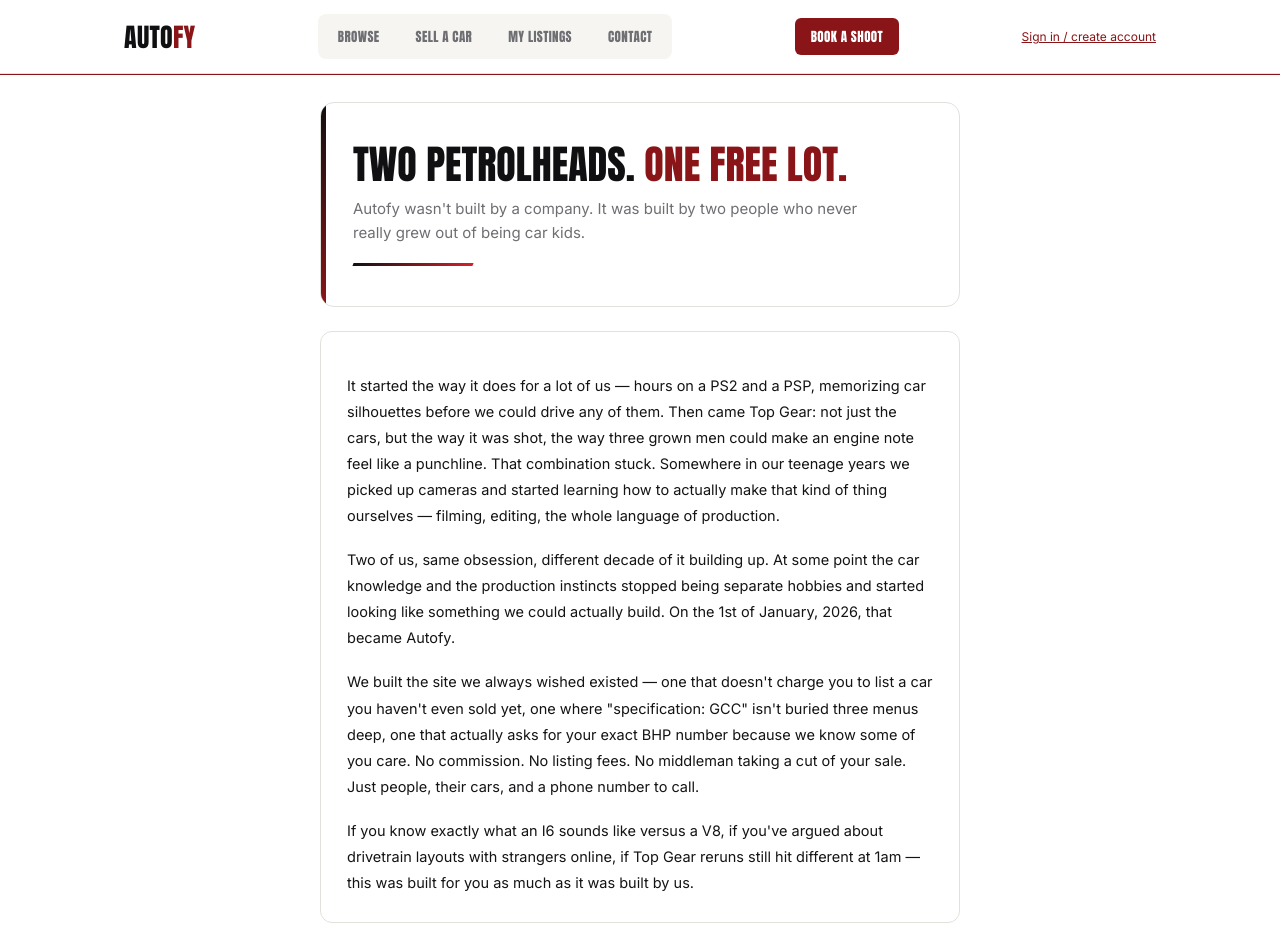
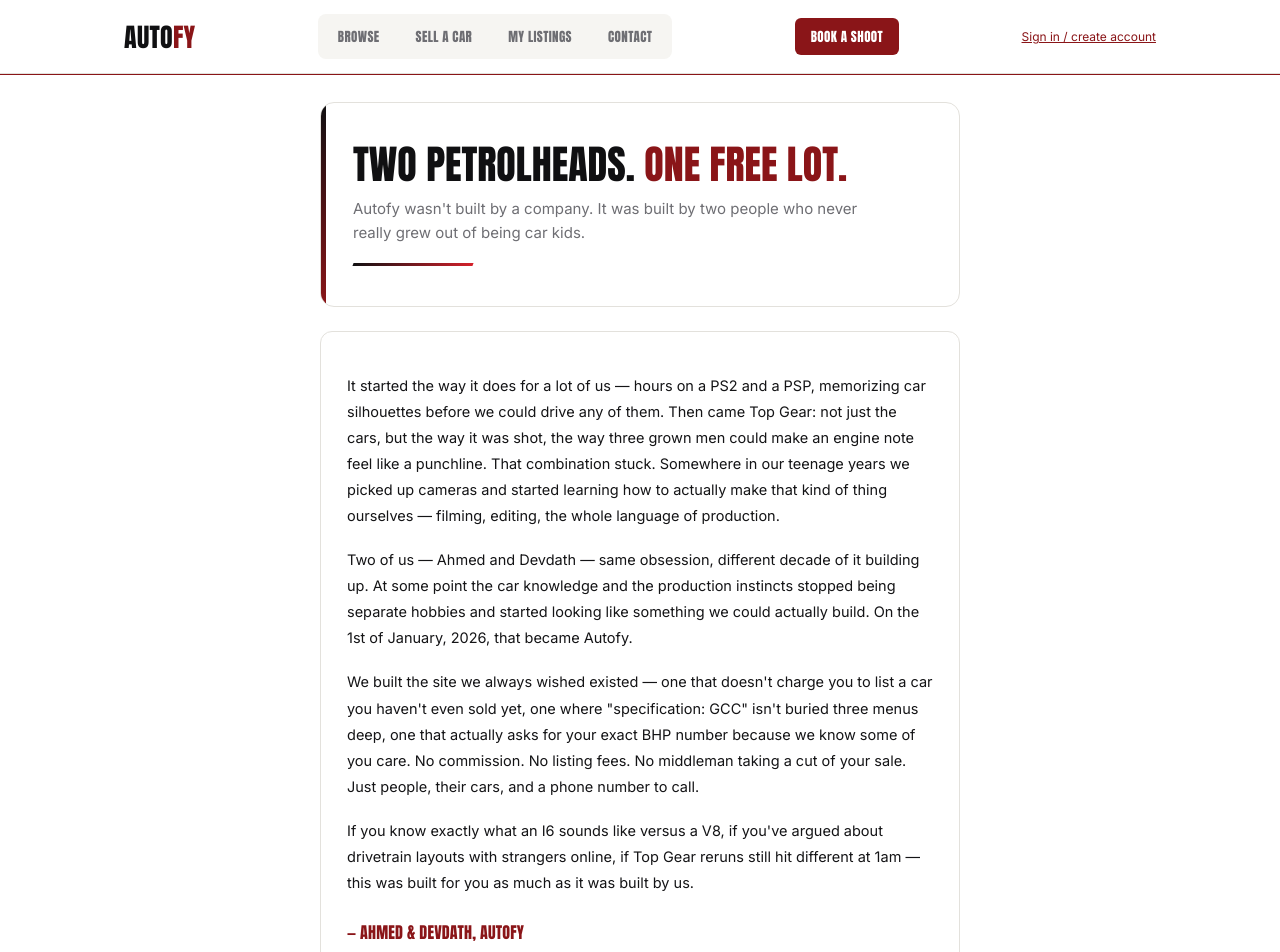
Before and after one commit to autofy-ae/autofy-web, a Next.js app: page /about in a window 1280 px wide. Shown: the top 952 px of the page. Built offline with nearby package versions, Linux system fonts and the light colour scheme; no server answers.

Commit message:
Name co-founders Ahmed and Devdath in the About page story and sign-off

```diff
--- a/app/about/page.tsx
+++ b/app/about/page.tsx
@@ -20,9 +20,10 @@ export default function AboutPage() {
           production.
         </p>
         <p style={{ fontSize: 14.5, lineHeight: 1.8, color: 'var(--ink)', marginBottom: 18 }}>
-          Two of us, same obsession, different decade of it building up. At some point the car knowledge
-          and the production instincts stopped being separate hobbies and started looking like something
-          we could actually build. On the 1st of January, 2026, that became Autofy.
+          Two of us — Ahmed and Devdath — same obsession, different decade of it building up. At some
+          point the car knowledge and the production instincts stopped being separate hobbies and
+          started looking like something we could actually build. On the 1st of January, 2026, that
+          became Autofy.
         </p>
         <p style={{ fontSize: 14.5, lineHeight: 1.8, color: 'var(--ink)', marginBottom: 18 }}>
           We built the site we always wished existed — one that doesn't charge you to list a car you
@@ -31,10 +32,13 @@ export default function AboutPage() {
           listing fees. No middleman taking a cut of your sale. Just people, their cars, and a phone
           number to call.
         </p>
-        <p style={{ fontSize: 14.5, lineHeight: 1.8, color: 'var(--ink)', marginBottom: 0 }}>
+        <p style={{ fontSize: 14.5, lineHeight: 1.8, color: 'var(--ink)', marginBottom: 24 }}>
           If you know exactly what an I6 sounds like versus a V8, if you've argued about drivetrain
           layouts with strangers online, if Top Gear reruns still hit different at 1am — this was built
           for you as much as it was built by us.
+        </p>
+        <p className="display" style={{ fontSize: 16, margin: 0, color: 'var(--maroon)' }}>
+          — Ahmed &amp; Devdath, Autofy
         </p>
       </div>
     </div>
```
